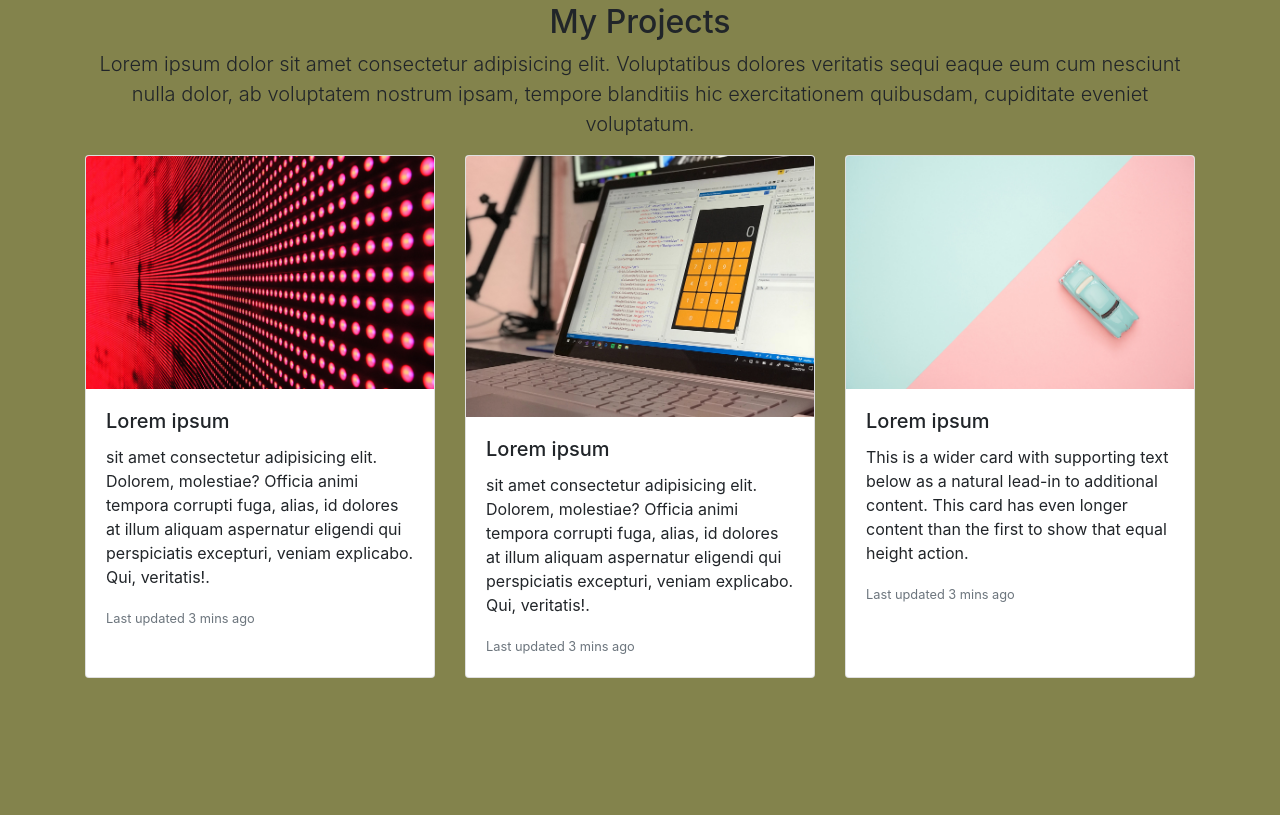
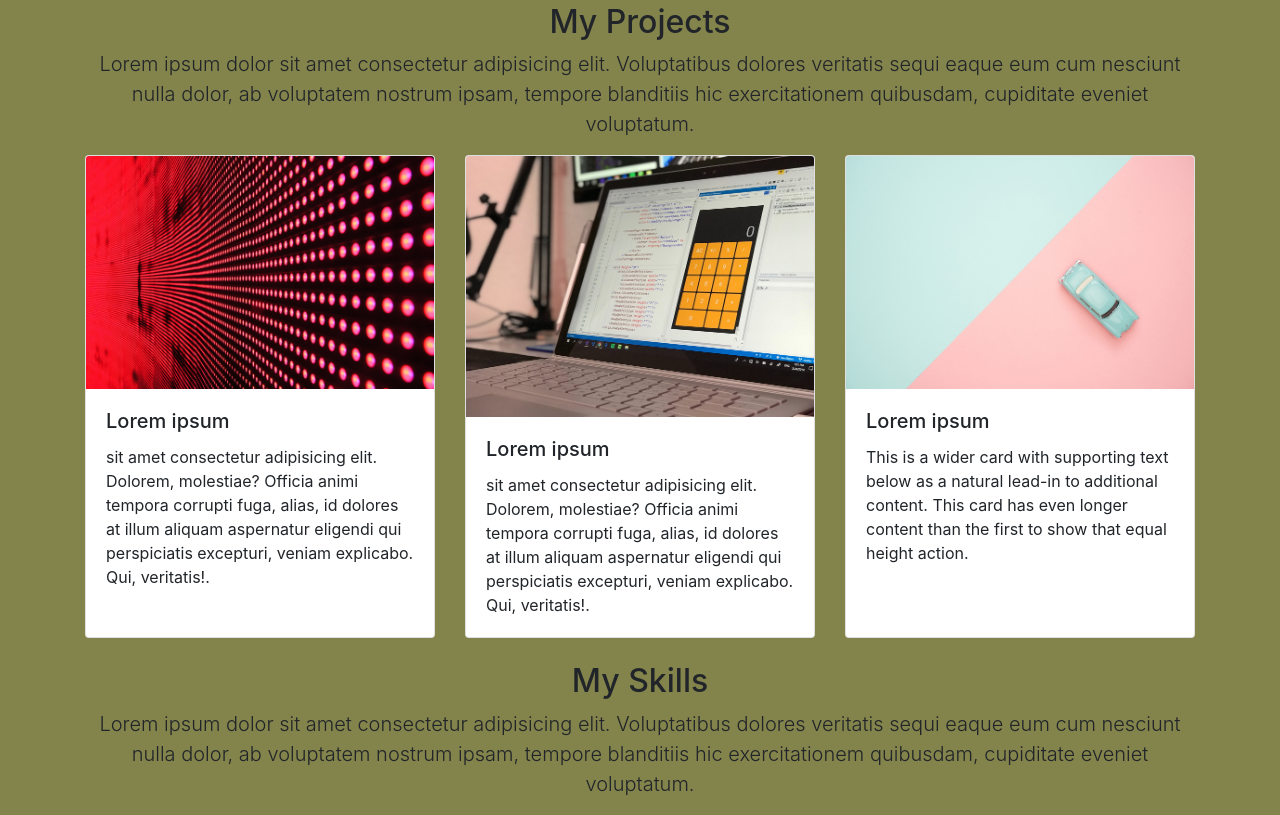
Before and after one commit to MIRY84/Bootstrap-Portfolio, a plain HTML site: page HTML/index.html in a window 1280 px wide. Shown: the part 880-1695 px from the top of the page. Before the commit the page ends 1558 px from the top, so only its background shows below. Drawn offline with nearby package versions, Linux system fonts and the light colour scheme.

Commit message:
added skills section and padding

```diff
--- a/HTML/index.html
+++ b/HTML/index.html
@@ -84,7 +84,6 @@
               <p class="card-text">sit amet consectetur adipisicing elit. Dolorem, molestiae? Officia animi tempora
                 corrupti fuga, alias, id dolores at illum aliquam aspernatur eligendi qui perspiciatis excepturi, veniam
                 explicabo. Qui, veritatis!.</p>
-              <p class="card-text"><small class="text-muted">Last updated 3 mins ago</small></p>
             </div>
           </div>
           <div class="card">
@@ -94,7 +93,6 @@
               <p class="card-text">sit amet consectetur adipisicing elit. Dolorem, molestiae? Officia animi tempora
                 corrupti fuga, alias, id dolores at illum aliquam aspernatur eligendi qui perspiciatis excepturi, veniam
                 explicabo. Qui, veritatis!.</p>
-              <p class="card-text"><small class="text-muted">Last updated 3 mins ago</small></p>
             </div>
           </div>
           <div class="card">
@@ -103,7 +101,21 @@
               <h5 class="card-title">Lorem ipsum</h5>
               <p class="card-text">This is a wider card with supporting text below as a natural lead-in to additional
                 content. This card has even longer content than the first to show that equal height action.</p>
-              <p class="card-text"><small class="text-muted">Last updated 3 mins ago</small></p>
+            </div>
+          </div>
+        </div>
+      </div>
+
+        <div class="pt-4">
+          <div class="container">
+            <div class="row">
+              <div class="col-sm-12 text-center">
+                <h2>My Skills</h2>
+                <p class="lead">Lorem ipsum dolor sit amet consectetur adipisicing elit. Voluptatibus dolores veritatis
+                  sequi
+                  eaque eum cum nesciunt nulla dolor, ab voluptatem nostrum ipsam, tempore blanditiis hic exercitationem
+                  quibusdam, cupiditate eveniet voluptatum.</p>
+              </div>
             </div>
           </div>
         </div>
@@ -111,6 +123,7 @@
 
 
 
+
 </body>
 
 </html>
```
